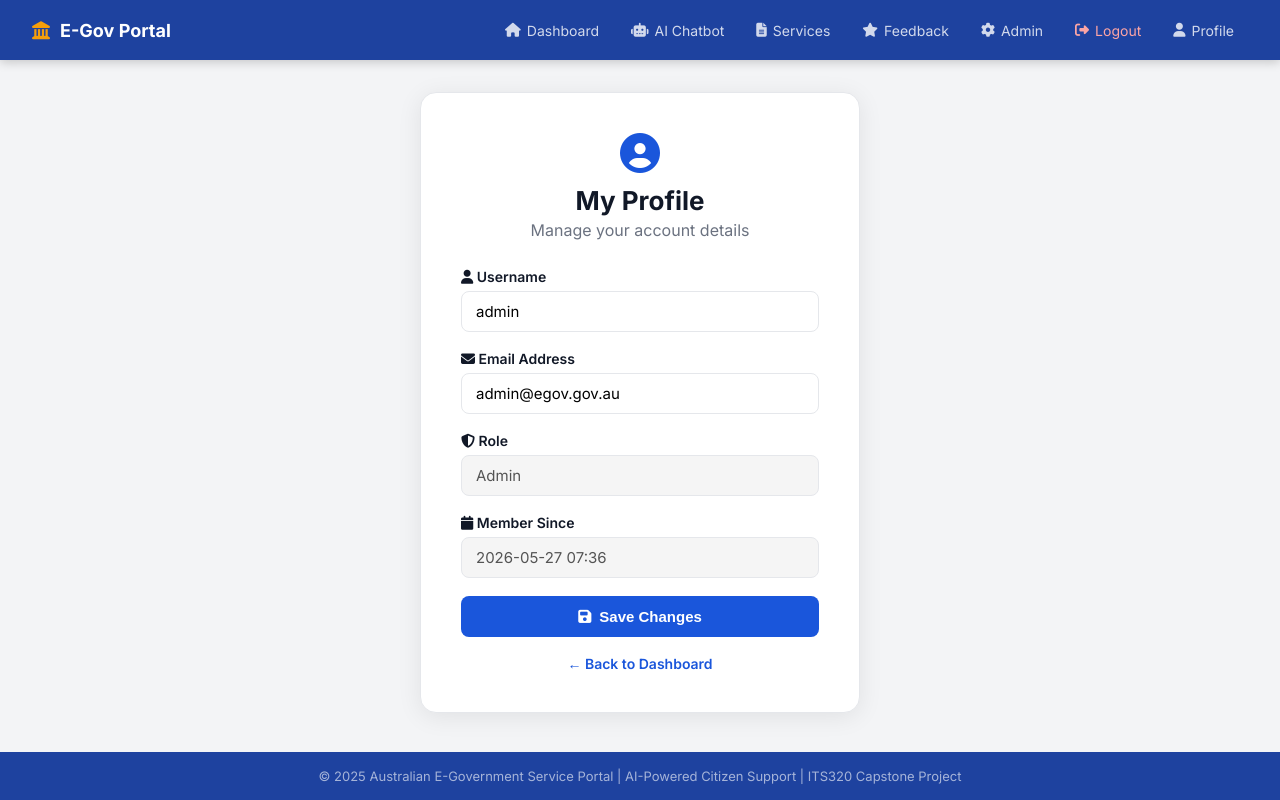
After one commit to rohhit123/egov-chatbot, a Flask app: page /profile in a window 1280 px wide. The commit adds this page. Run offline with Flask 3, Linux system fonts and the light colour scheme; a user stored in the database is signed in.

Commit message:
Add error pages, profile page, admin charts

```diff
--- a/app.py
+++ b/app.py
@@ -711,7 +711,43 @@ def logout():
     flash("You have been logged out.", "success")
     return redirect(url_for('index'))
 
-
+# ------------------ Error Handlers ------------------
+
+@app.errorhandler(404)
+def page_not_found(e):
+    return render_template('404.html'), 404
+
+@app.errorhandler(500)
+def internal_error(e):
+    return render_template('500.html'), 500
+# ------------------ Profile Route ------------------
+
+@app.route('/profile', methods=['GET', 'POST'])
+@login_required
+def profile():
+    if request.method == 'POST':
+        username = request.form['username']
+        email = request.form['email']
+
+        # Check if username taken by another user
+        existing_user = User.query.filter_by(username=username).first()
+        if existing_user and existing_user.id != current_user.id:
+            flash('Username already taken.', 'error')
+            return redirect(url_for('profile'))
+
+        # Check if email taken by another user
+        existing_email = User.query.filter_by(email=email).first()
+        if existing_email and existing_email.id != current_user.id:
+            flash('Email already registered.', 'error')
+            return redirect(url_for('profile'))
+
+        current_user.username = username
+        current_user.email = email
+        db.session.commit()
+        flash('Profile updated successfully!', 'success')
+        return redirect(url_for('profile'))
+
+    return render_template('profile.html')
 # ------------------ Run ------------------
 
 if __name__ == '__main__':
@@ -1439,17 +1475,40 @@ def admin():
                            avg_rating=round(avg_rating, 1))
 
 
-@app.route('/admin/update_status/<int:req_id>', methods=['POST'])
-@login_required
-def update_status(req_id):
+@app.route('/admin')
+@login_required
+def admin():
     if current_user.role != 'admin':
-        return jsonify({'error': 'Access denied'}), 403
-    req = ServiceRequest.query.get_or_404(req_id)
-    req.status = request.form['status']
-    req.updated_at = datetime.now().strftime("%Y-%m-%d %H:%M")
-    db.session.commit()
-    flash("Status updated.", "success")
-    return redirect(url_for('admin'))
+        flash("Access denied.", "error")
+        return redirect(url_for('dashboard'))
+    all_requests = ServiceRequest.query.order_by(ServiceRequest.id.desc()).all()
+    all_users = User.query.all()
+    avg_rating = db.session.query(db.func.avg(Feedback.rating)).scalar() or 0
+
+    # Chart data — requests by service type
+    service_types = db.session.query(
+        ServiceRequest.service_type,
+        db.func.count(ServiceRequest.id)
+    ).group_by(ServiceRequest.service_type).all()
+    service_labels = [r[0] for r in service_types]
+    service_counts = [r[1] for r in service_types]
+
+    # Chart data — requests by status
+    status_data = db.session.query(
+        ServiceRequest.status,
+        db.func.count(ServiceRequest.id)
+    ).group_by(ServiceRequest.status).all()
+    status_labels = [r[0] for r in status_data]
+    status_counts = [r[1] for r in status_data]
+
+    return render_template('admin.html',
+                           requests=all_requests,
+                           users=all_users,
+                           avg_rating=round(avg_rating, 1),
+                           service_labels=service_labels,
+                           service_counts=service_counts,
+                           status_labels=status_labels,
+                           status_counts=status_counts)
 
 
 @app.route('/logout')
--- a/templates/base.html
+++ b/templates/base.html
@@ -7,6 +7,7 @@
     <link rel="stylesheet" href="{{ url_for('static', filename='css/style.css') }}">
     <link href="https://fonts.googleapis.com/css2?family=Inter:wght@300;400;500;600;700&display=swap" rel="stylesheet">
     <link rel="stylesheet" href="https://cdnjs.cloudflare.com/ajax/libs/font-awesome/6.4.0/css/all.min.css">
+
 </head>
 <body>
     <nav class="navbar">
@@ -36,6 +37,8 @@
             <a href="{{ url_for('logout') }}" class="btn-logout">
                 <i class="fas fa-sign-out-alt"></i> Logout
             </a>
+            <a href="{{ url_for('profile') }}"><i class="fas fa-user"></i> Profile
+            </a>
         </div>
         {% endif %}
     </nav>
--- /dev/null
+++ b/templates/profile.html
@@ -0,0 +1,43 @@
+{% extends 'base.html' %}
+{% block title %}My Profile | E-Gov Portal{% endblock %}
+{% block content %}
+<div class="auth-container">
+    <div class="auth-card">
+        <div class="auth-header">
+            <i class="fas fa-user-circle auth-icon"></i>
+            <h2>My Profile</h2>
+            <p>Manage your account details</p>
+        </div>
+
+        {% with messages = get_flashed_messages(with_categories=true) %}
+            {% for cat, msg in messages %}
+                <div class="alert alert-{{ cat }}">{{ msg }}</div>
+            {% endfor %}
+        {% endwith %}
+
+        <form method="POST">
+            <div class="form-group">
+                <label><i class="fas fa-user"></i> Username</label>
+                <input type="text" name="username" required value="{{ current_user.username }}">
+            </div>
+            <div class="form-group">
+                <label><i class="fas fa-envelope"></i> Email Address</label>
+                <input type="email" name="email" required value="{{ current_user.email }}">
+            </div>
+            <div class="form-group">
+                <label><i class="fas fa-shield-alt"></i> Role</label>
+                <input type="text" value="{{ current_user.role | capitalize }}" disabled style="background:#f5f5f5; cursor:not-allowed;">
+            </div>
+            <div class="form-group">
+                <label><i class="fas fa-calendar"></i> Member Since</label>
+                <input type="text" value="{{ current_user.created_at }}" disabled style="background:#f5f5f5; cursor:not-allowed;">
+            </div>
+            <button type="submit" class="btn-primary full-width">
+                <i class="fas fa-save"></i> Save Changes
+            </button>
+        </form>
+
+        <p class="auth-link"><a href="{{ url_for('dashboard') }}">← Back to Dashboard</a></p>
+    </div>
+</div>
+{% endblock %}
```
Also changed, not shown: templates/404.html (added, +17 -0 lines), templates/500.html (added, +17 -0 lines), templates/admin.html (+73 -0 lines).
